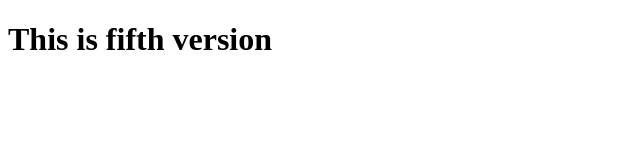
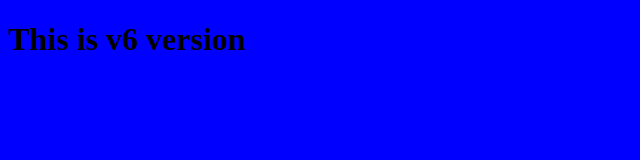
Before and after one commit to sambhavijha7585/myrepo, a plain HTML site: page index.html in a window 1280 px wide. Shown: the whole page, without its empty margins (0-640 px from the left). Drawn offline with Linux system fonts and the light colour scheme.

Commit message:
Added design for v6 version

```diff
--- a/index.html
+++ b/index.html
@@ -3,9 +3,10 @@
 <head>
     <meta charset="UTF-8">
     <meta name="viewport" content="width=device-width, initial-scale=1.0">
+    <link rel="stylesheet" href="style.css">
     <title>Document</title>
 </head>
 <body>
-    <h1>This is fifth version</h1>
+    <h1>This is v6 version</h1>
 </body>
 </html>
--- /dev/null
+++ b/style.css
@@ -0,0 +1,3 @@
+body{
+    background-color: blue;
+}
```
